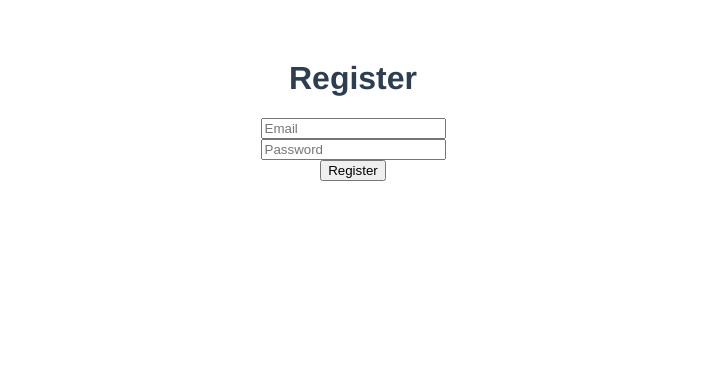
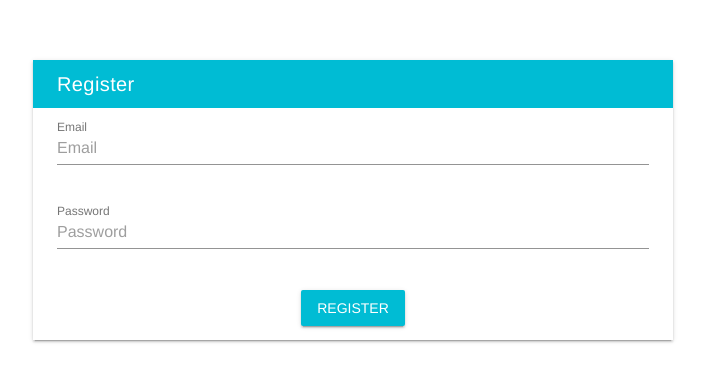
Before and after one commit to SJTreadway/tab-tracker, a Vue app in the folder client/: page /#/register in a window 1280 px wide. Shown: the top 382 px of the page, without its empty margins (287-992 px from the left). Built offline with nearby package versions, Linux system fonts and the light colour scheme.

Commit message:
adds vuetify for styling.

```diff
--- a/client/package.json
+++ b/client/package.json
@@ -16,7 +16,8 @@
   "dependencies": {
     "axios": "^0.18.0",
     "vue": "^2.5.2",
-    "vue-router": "^3.0.1"
+    "vue-router": "^3.0.1",
+    "vuetify": "^1.3.8"
   },
   "devDependencies": {
     "autoprefixer": "^7.1.2",
--- a/client/src/components/Register.vue
+++ b/client/src/components/Register.vue
@@ -1,28 +1,40 @@
 <template>
-  <div>
-    <h1>Register</h1>
+  <v-layout row>
+    <v-flex xs6 offset-xs3>
+      <div class="white elevation-2">
+        <v-toolbar flat dense class="cyan" dark>
+          <v-toolbar-title>
+            Register
+          </v-toolbar-title>
+        </v-toolbar>
 
-    <input
+        <div class="pl-4 pr-4 pt-2 pb-2">
+          <v-text-field
             type="email"
-      name="email"
+            label="Email"
             v-model="email"
             placeholder="Email"
           />
           <br>
-    <input
+          <v-text-field
             type="password"
-      name="password"
+            label="Password"
             placeholder="Password"
             v-model="password"
           />
           <br>
           <div class="error" v-html="error"></div>
-    <button
+          <v-btn
+            class="cyan"
+            dark
             type="submit"
             @click="register">
             Register
-    </button>
+          </v-btn>
         </div>
+      </div>
+    </v-flex>
+  </v-layout>
 </template>
 
 <script>
@@ -56,6 +68,6 @@ export default {
 
 <style scoped>
 .error {
-  color: red
+  color: red;
 }
 </style>
--- a/client/src/main.js
+++ b/client/src/main.js
@@ -3,8 +3,12 @@
 import Vue from 'vue'
 import App from './App'
 import router from './router'
+import Vuetify from 'vuetify'
+import 'vuetify/dist/vuetify.min.css'
 
 Vue.config.productionTip = false
+
+Vue.use(Vuetify)
 
 /* eslint-disable no-new */
 new Vue({
```
Also changed, not shown: 1 other file (tests, documents, lock files or other folders). Lines whose indentation alone changed are shown as unchanged.
